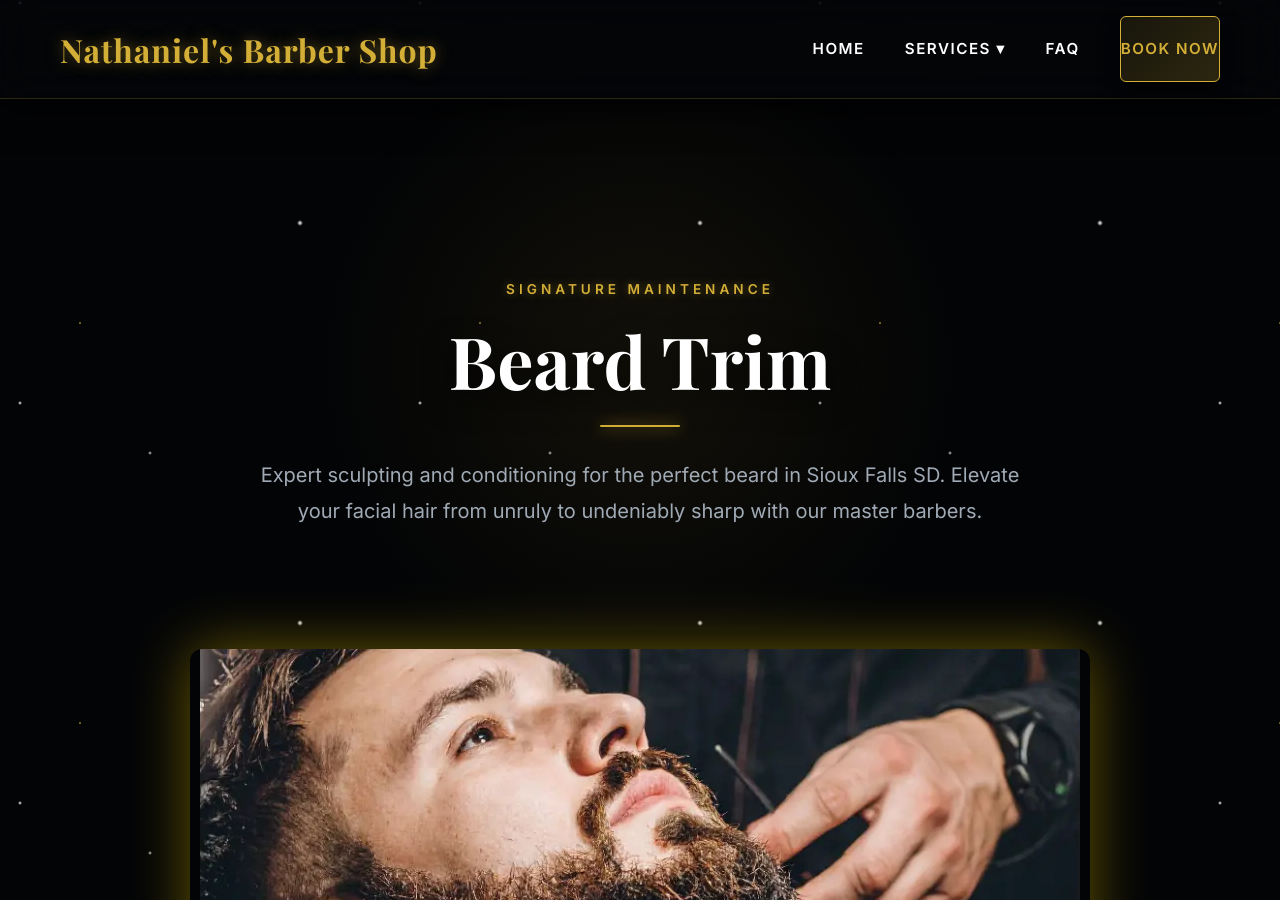
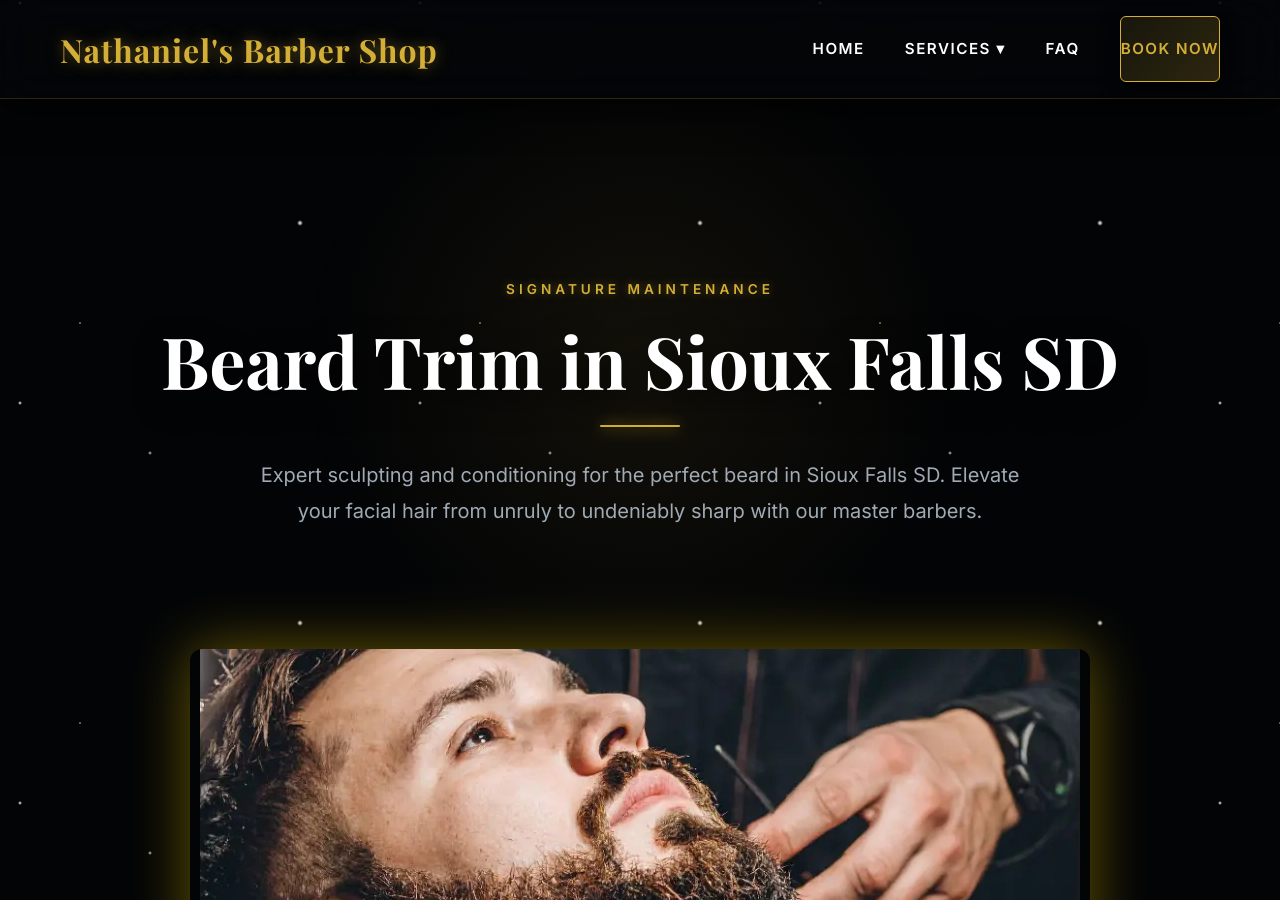
Before and after one commit to YourOnlineSquad/nathaniels-barber-shop, a Jekyll site: the page built from services/beard-trim.md, in a window 1280 px wide and 900 px high. Built offline with Jekyll 4.4.1, drawn with Linux system fonts in a browser that asks for light colours; some web fonts are replaced.

Commit message:
Update beard-trim.md

```diff
--- a/services/beard-trim.md
+++ b/services/beard-trim.md
@@ -6,7 +6,7 @@ title: Beard Trim in Sioux Falls SD | Nathaniel’s Barber Shop
 <header class="hero-cinematic">
   <div class="container" style="max-width: 1000px; padding: 0 20px;">
     <span class="eyebrow-text">Signature Maintenance</span>
-    <h1 class="hero-title" style="font-size: clamp(3rem, 6vw, 4.5rem);">Beard Trim</h1>
+    <h1 class="hero-title" style="font-size: clamp(3rem, 6vw, 4.5rem);">Beard Trim in Sioux Falls SD</h1>
     <div class="accent-line"></div>
     <p class="hero-subtitle" style="font-size: 20px; max-width: 800px; margin: 0 auto;">Expert sculpting and conditioning for the perfect beard in Sioux Falls SD. Elevate your facial hair from unruly to undeniably sharp with our master barbers.</p>
   </div>
```
